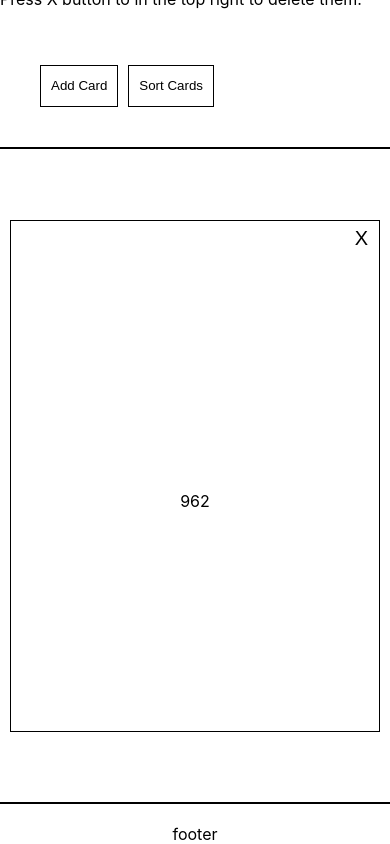
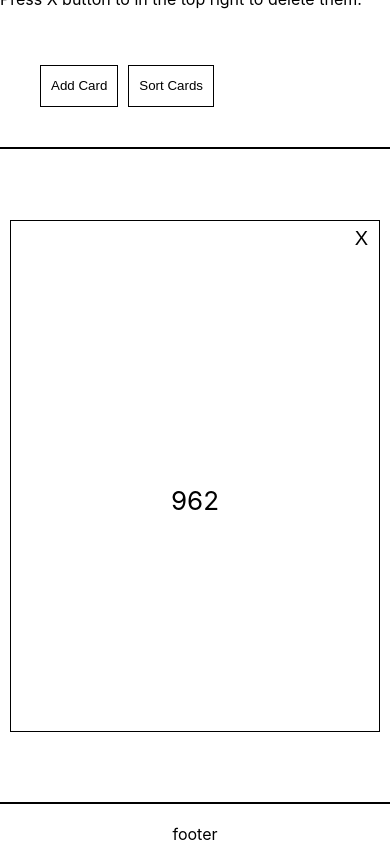
Before and after one commit to daveyegh/numbers-app, a React (Create React App) app: page / in a window 390 px wide. Both pictures are taken after a click on the button "Add Card". Built offline with nearby package versions, Linux system fonts and the light colour scheme; the HTML template or start-up script is replaced by a standard one.

Commit message:
Update index.css

```diff
--- a/src/components/NumCard/index.css
+++ b/src/components/NumCard/index.css
@@ -29,9 +29,15 @@
     display: flex;
     justify-content: center;
     align-items: center;
+    font-size: 32px;
 }
+
 @media (max-width: 575px) {
     .num-card {
         width: 100%;
     }
+
+    .num-card-body {
+        font-size: 26px;
+    }
 }
```
